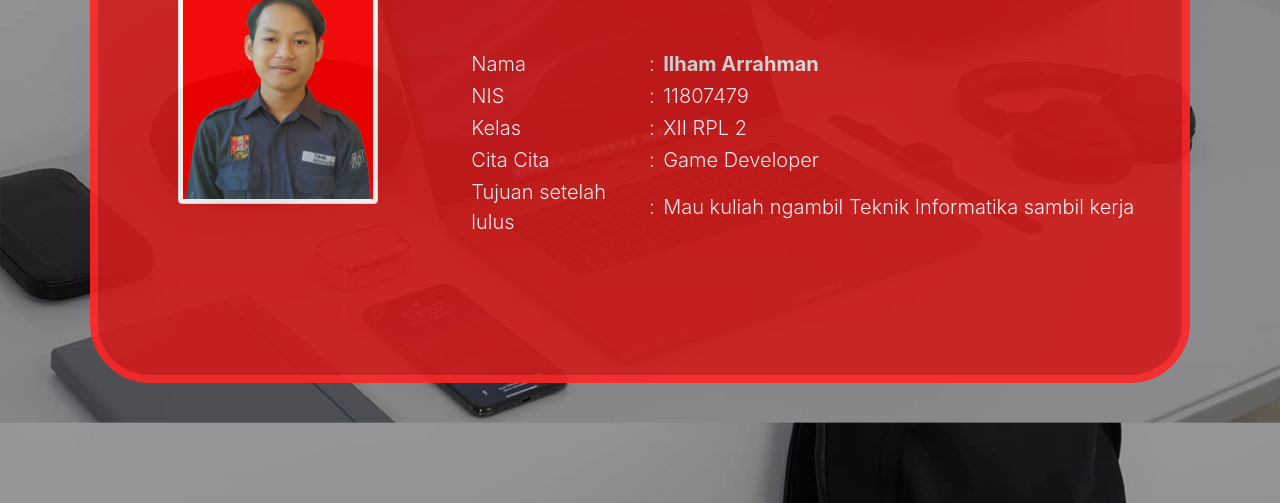
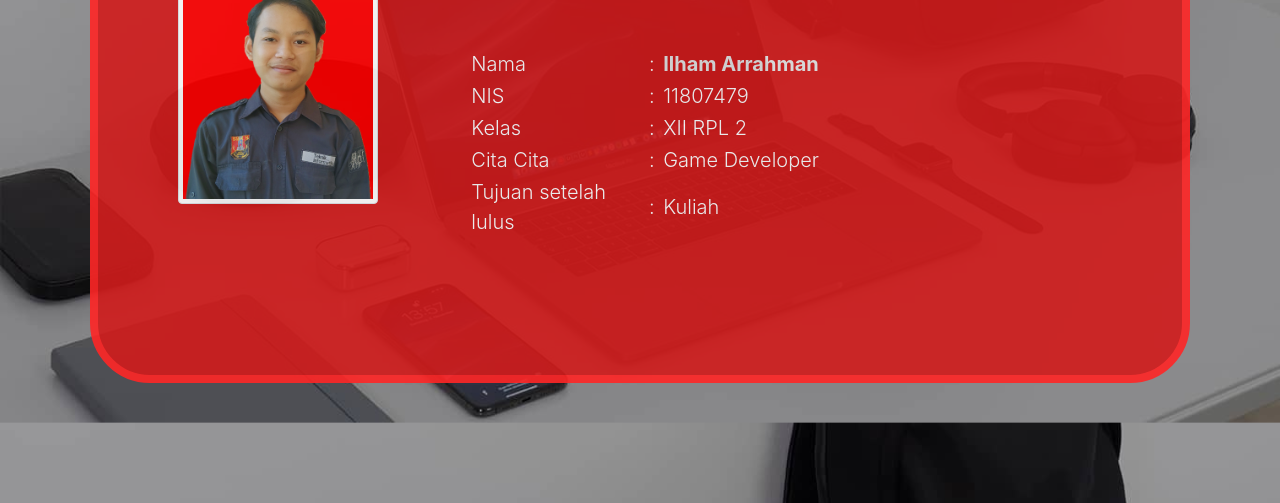
Before and after one commit to Ilhamarrhmn/Biodata.github.io, a plain HTML site: page index.html in a window 1280 px wide. Shown: the part 297-800 px from the top of the page. Drawn offline with Linux system fonts and the light colour scheme.

Commit message:
Update index.html

```diff
--- a/index.html
+++ b/index.html
@@ -51,7 +51,7 @@
                                                 <tr>
                                                     <td class="textt">Tujuan setelah lulus</td>
                                                     <td>:</td>
-                                                    <td>Mau kuliah ngambil Teknik Informatika sambil kerja</td>
+                                                    <td>Kuliah</td>
                                                 </tr>
                                             </tr>
                                         </tbody>
```
